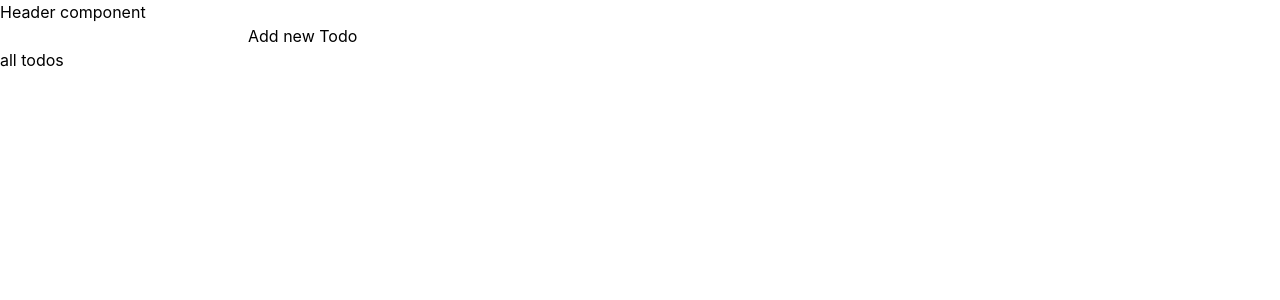
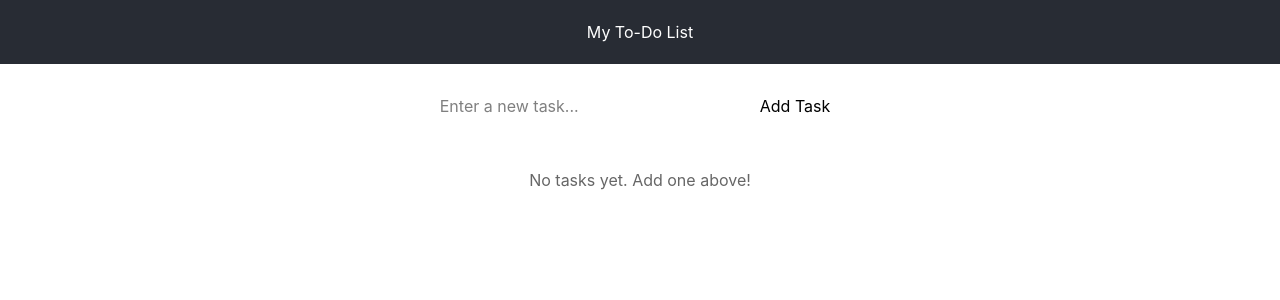
Before and after one commit to Prateek-saraswat/Todo_Application, a React (Vite) app: page / in a window 1280 px wide. Shown: the top 300 px of the page. Built offline with nearby package versions, Linux system fonts and the light colour scheme.

Commit message:
app layout changed and add todo delete todo functinality added

```diff
--- a/src/App.jsx
+++ b/src/App.jsx
@@ -1,17 +1,51 @@
 import Header from "./components/Header.jsx"
-import Search from './components/Search.jsx'
-import FilterTodo from "./components/FilterTodo.jsx"
 import TodoList from './components/TodoList.jsx'
 import AddTodo from "./components/AddTodo.jsx"
+import { useState } from "react"
 
 function App() {
 
+  const [allTodos , setAllTodos] = useState([])
+
+  // Add new todo function
+  const handleAddTodo = (newTodo) => {
+    setAllTodos((prev)=> [...prev, {
+      id: crypto.randomUUID(),
+      text: newTodo,
+      isCompleted: false
+    }])
+  }
+
+  // Delete todo function
+  const handleDeleteTodo = (id) => {
+    setAllTodos((prev) => prev.filter((todo) => todo.id !== id))
+  }
+
+  // Toggle complete status
+  const handleToggleComplete = (id) => {
+    setAllTodos((prev) => prev.map((todo) =>
+      todo.id === id ? { ...todo, isCompleted: !todo.isCompleted } : todo
+    ))
+  }
+
+  // Edit todo
+  const handleEditTodo = (id, newText) => {
+    setAllTodos((prev) => prev.map((todo) =>
+      todo.id === id ? { ...todo, text: newText } : todo
+    ))
+  }
+
   return (
-   <>
-   <Header />
-   <AddTodo />
-   <TodoList />
-   </>
+    <>
+    <Header />
+    <AddTodo onAddTodo={handleAddTodo}/>
+    <TodoList
+      allTodos={allTodos}
+      onDelete={handleDeleteTodo}
+      onToggleComplete={handleToggleComplete}
+      onEdit={handleEditTodo}
+    />
+    </>
   )
 }
 
--- a/src/components/AddTodo.jsx
+++ b/src/components/AddTodo.jsx
@@ -1,9 +1,31 @@
+import { useState } from "react"
 
-function AddTodo() {
+function AddTodo({ onAddTodo }) {
+
+  const [newTodo, setNewTodo] = useState("")
+
+  function handleAddTodo(e) {
+    e.preventDefault()
+    if (newTodo.trim() === "") return
+    onAddTodo(newTodo)
+    setNewTodo("")
+  }
+
+  function handleTodoInput(e) {
+    setNewTodo(e.target.value)
+  }
+
   return (
-    <div>
-        <input type="text" name="" id="" />
-        <button>Add new Todo</button>
+    <div style={{ padding: '20px', textAlign: 'center' }}>
+        <form onSubmit={handleAddTodo}>
+          <input
+            onChange={handleTodoInput}
+            value={newTodo}
+            placeholder="Enter a new task..."
+            style={{ padding: '10px', width: '300px', marginRight: '10px' }}
+          />
+          <button type="submit" style={{ padding: '10px 20px' }}>Add Task</button>
+        </form>
     </div>
   )
 }
--- a/src/components/Header.jsx
+++ b/src/components/Header.jsx
@@ -1,7 +1,9 @@
 function Header(){
 
     return(
-        <div>Header component</div>
+        <div style={{ textAlign: 'center', padding: '20px', backgroundColor: '#282c34', color: 'white' }}>
+            <h1>My To-Do List</h1>
+        </div>
     )
 }
 
--- a/src/components/TodoItem.jsx
+++ b/src/components/TodoItem.jsx
@@ -1,8 +1,73 @@
-function TodoItem(){
+import { useState } from "react"
+
+function TodoItem({ todo, onDelete, onToggleComplete, onEdit }) {
+    const [isEditing, setIsEditing] = useState(false)
+    const [editText, setEditText] = useState(todo.text)
+
+    function handleDelete() {
+        onDelete(todo.id)
+    }
+
+    function handleToggleComplete() {
+        onToggleComplete(todo.id)
+    }
+
+    function handleEdit() {
+        setIsEditing(true)
+    }
+
+    function handleSaveEdit() {
+        if (editText.trim() === "") return
+        onEdit(todo.id, editText)
+        setIsEditing(false)
+    }
+
+    function handleCancelEdit() {
+        setEditText(todo.text)
+        setIsEditing(false)
+    }
 
     return (
-        <div>Todo Item</div>
+        <div style={{
+            display: 'flex',
+            justifyContent: 'space-between',
+            alignItems: 'center',
+            padding: '15px',
+            margin: '10px 0',
+            backgroundColor: todo.isCompleted ? '#e8f5e9' : '#fff',
+            border: '1px solid #ddd',
+            borderRadius: '5px'
+        }}>
+            {isEditing ? (
+                <div style={{ flex: 1 }}>
+                    <input
+                        value={editText}
+                        onChange={(e) => setEditText(e.target.value)}
+                        style={{ padding: '5px', marginRight: '10px' }}
+                    />
+                    <button onClick={handleSaveEdit} style={{ marginRight: '5px' }}>Save</button>
+                    <button onClick={handleCancelEdit}>Cancel</button>
+                </div>
+            ) : (
+                <div style={{ flex: 1 }}>
+                    <span
+                        onClick={handleToggleComplete}
+                        style={{
+                            textDecoration: todo.isCompleted ? 'line-through' : 'none',
+                            cursor: 'pointer',
+                            fontSize: '18px'
+                        }}
+                    >
+                        {todo.text}
+                    </span>
+                </div>
+            )}
+            <div>
+                <button onClick={handleEdit} style={{ marginRight: '5px' }}>Edit</button>
+                <button onClick={handleDelete} style={{ backgroundColor: '#ff4444', color: 'white', border: 'none', padding: '5px 10px' }}>Delete</button>
+            </div>
+        </div>
     )
 }
 
-export default TodoItem;
+export default TodoItem
--- a/src/components/TodoList.jsx
+++ b/src/components/TodoList.jsx
@@ -1,8 +1,28 @@
-export default function TodoList(){
+import TodoItem from "./TodoItem"
+
+export default function TodoList({ allTodos, onDelete, onToggleComplete, onEdit }){
+
+    if (allTodos.length === 0) {
+        return (
+            <div style={{ padding: '20px', maxWidth: '600px', margin: '0 auto' }}>
+                <p style={{ textAlign: 'center', color: '#666' }}>No tasks yet. Add one above!</p>
+            </div>
+        )
+    }
 
     return (
-        <div>
-            all todos
+        <div style={{ padding: '20px', maxWidth: '600px', margin: '0 auto' }}>
+            {allTodos.map((todo) => {
+                return (
+                    <TodoItem
+                        key={todo.id}
+                        todo={todo}
+                        onDelete={onDelete}
+                        onToggleComplete={onToggleComplete}
+                        onEdit={onEdit}
+                    />
+                )
+            })}
         </div>
     )
 }
```
